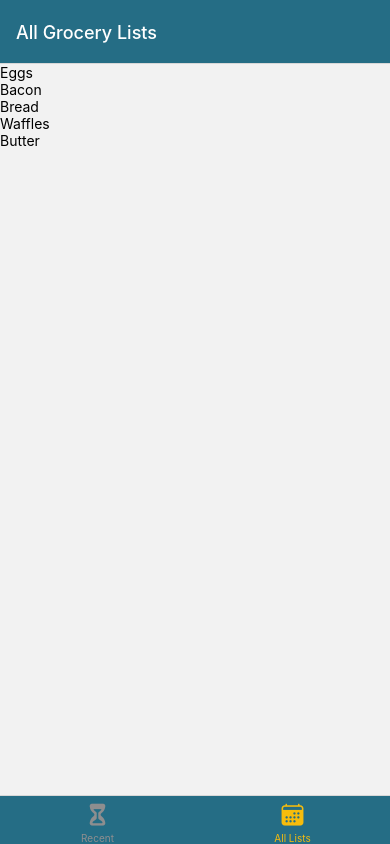
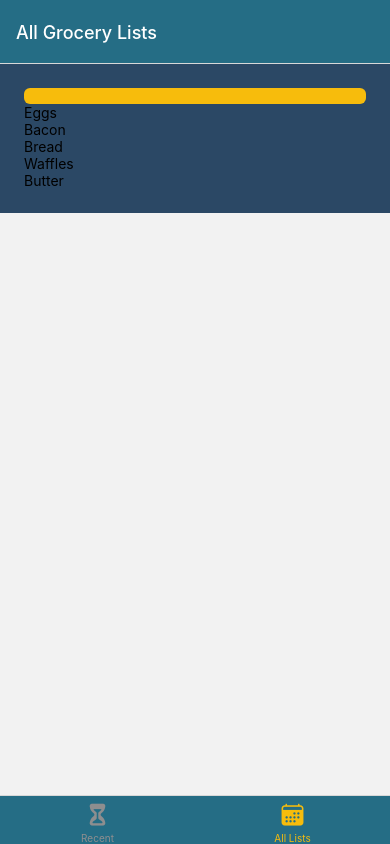
Before and after one commit to fmills89/mobile-grocery-list, a React Native app: screen /AllGroceryLists in a window 390 px wide. Built offline with nearby package versions, Linux system fonts and the light colour scheme.

Commit message:
addl styling to output/summary

```diff
--- a/components/GroceriesOutput/GroceriesOutput.js
+++ b/components/GroceriesOutput/GroceriesOutput.js
@@ -1,7 +1,8 @@
-import { View } from 'react-native';
+import { View, StyleSheet } from 'react-native';
 
 import GroceriesSummary from './GroceriesSummary';
 import GroceriesList from './GroceriesList';
+import { GlobalStyles } from '../../constants/styles';
 
 const DUMMY_GROCERIES = [
   {
@@ -34,7 +35,7 @@ const DUMMY_GROCERIES = [
 // expect to recieve groceries to display in list and summarized
 function GroceriesOutput({ groceries, groceriesPeriod }) {
   return (
-    <View>
+    <View style={styles.container}>
       <GroceriesSummary
         groceries={DUMMY_GROCERIES}
         periodName={groceriesPeriod}
@@ -45,3 +46,10 @@ function GroceriesOutput({ groceries, groceriesPeriod }) {
 }
 
 export default GroceriesOutput;
+
+const styles = StyleSheet.create({
+  container: {
+    padding: 24,
+    backgroundColor: GlobalStyles.colors.primary700,
+  },
+});
--- a/components/GroceriesOutput/GroceriesSummary.js
+++ b/components/GroceriesOutput/GroceriesSummary.js
@@ -1,11 +1,28 @@
-import { View, Text } from 'react-native';
+import { View, Text, StyleSheet } from 'react-native';
+
+import { GlobalStyles } from '../../constants/styles';
 
 function GroceriesSummary({ groceries, periodName }) {
   return (
-    <View>
-      <Text>{periodName}</Text>
+    <View style={styles.container}>
+      <Text style={styles.period}>{periodName}</Text>
     </View>
   );
 }
 
 export default GroceriesSummary;
+
+const styles = StyleSheet.create({
+  container: {
+    padding: 8,
+    backgroundColor: GlobalStyles.colors.accent500,
+    borderRadius: 6,
+    flexDirection: 'row',
+    justifyContent: 'space-between',
+    alignItems: 'center',
+  },
+  period: {
+    fontSize: 12,
+    color: GlobalStyles.colors.primary800,
+  },
+});
```
